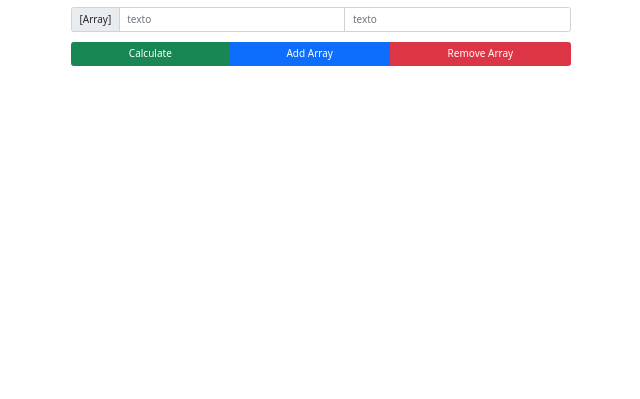
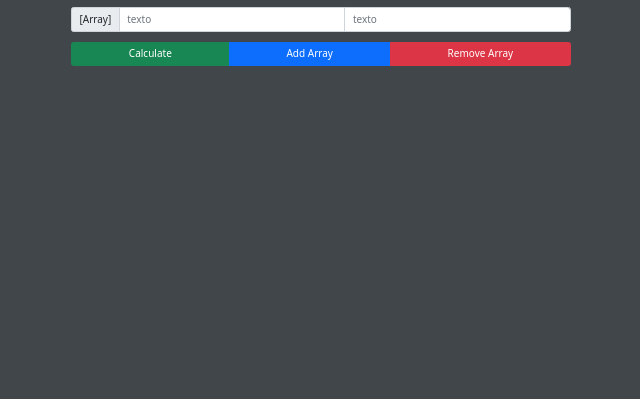
Before and after one commit to AngAven/platzi_master_largger_string, a website built with webpack: page public/index.html in a window 1280 px wide. Shown: the part 401-800 px from the top of the page, without its empty margins (319-959 px from the left). Built offline with nearby package versions, Linux system fonts and the light colour scheme.

Commit message:
Tema obscuro

```diff
--- a/src/styles/index.css
+++ b/src/styles/index.css
@@ -14,6 +14,8 @@ body{
     display: grid;
     justify-content: center;
     align-items: center;
+    background-color: #41464b;
+    color: white;
 }
 
 .actions{
```
